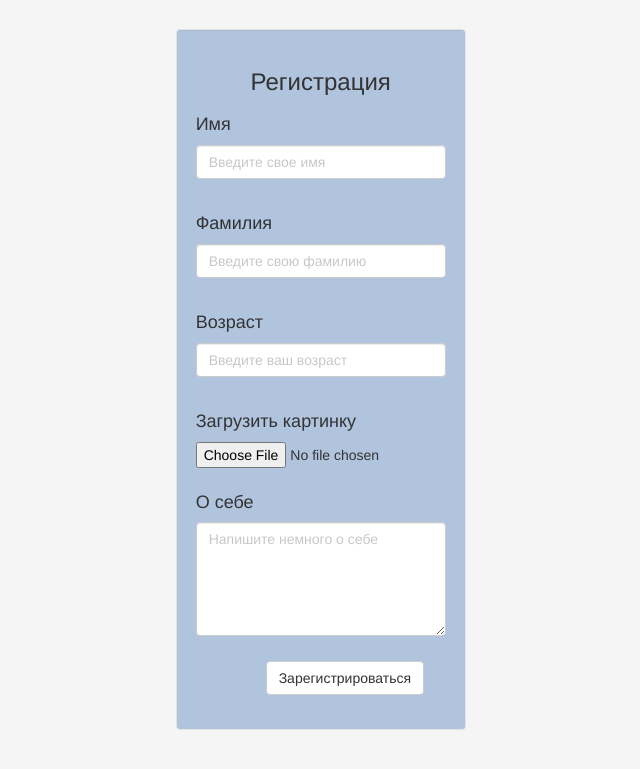
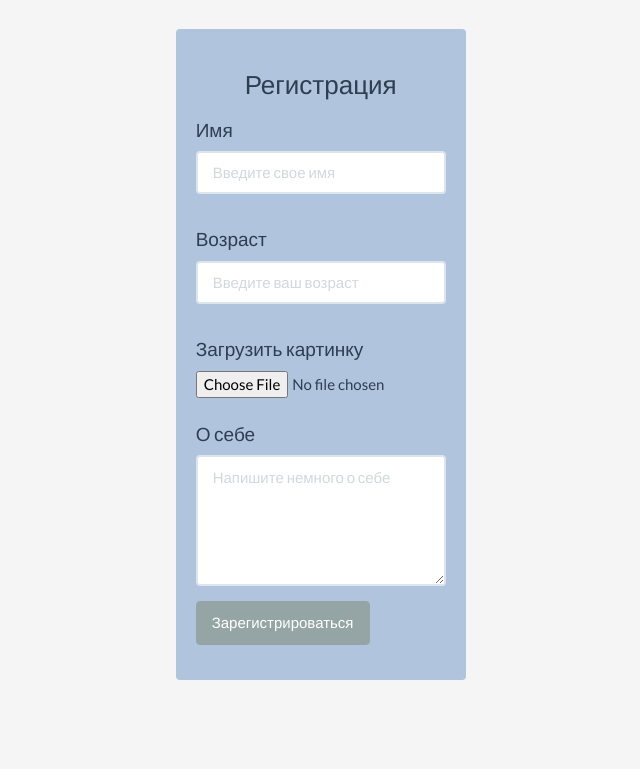
Before and after one commit to LeoSkyeer/FourthAssignment, a PHP site: page / in a window 1280 px wide. Shown: the top 769 px of the page, without its empty margins (266-906 px from the left). Run offline with PHP 8.4, Linux system fonts and the light colour scheme; some libraries are stand-ins or nearby versions.

Commit message:
Registration Form V.1.3 (Connect Sucseed)

```diff
--- a/index.php
+++ b/index.php
@@ -1,32 +1,15 @@
 <?php
 
-require_once ('php/function.php');
+include ('php\function.php');
 
-if ( isset($_POST["add-user"])){
-    if (empty($_POST["user_name"]) || empty($_POST["user_surname"]) || empty($_POST["user_age"])|| empty($_POST["user_message"])) exit ("Данные отсутствуют");
+if (isset($_POST['add_user'])){
+    if(empty($_POST['user_name']) || empty($_POST['user_age']) || empty($_POST['user_message'])) exit ("Данные отсутствуют");
+
 
     $link=connect();
-    addQuery($_POST["user_name"], $_POST["user_surnam"], $_POST["user_age"], $_POST["user_message"]);
-    close($link);
+    addQuery($_POST["user_name"], $_POST["user_age"],$_POST["user_message"],$link);
+    mysqli_close ($link);
 }
-
-//if (isset($_POST["setLogin"])){
-//    $link=connect();
-//    Autorization($_POST["userLogin"], $_POST["userPassword"]);
-//    close($link);
-//    redirect('index.php');
-//}
-//
-//if (isset($_POST["setExit"])){
-//    logout();
-//}
-//
-//if (isset($_GET["action"])&&($_GET["action"]=="accept")&&isAuth()){
-//    $link=connect();
-//    saveAccept($_GET["id"]);
-//    close($link);
-//}
-
 
 ?>
 
@@ -38,42 +21,33 @@ if ( isset($_POST["add-user"])){
     <title>Registration</title>
     <link rel="stylesheet" href="/css/normalize.css">
     <link rel="stylesheet" href="/css/bootstrap.css">
-    <link rel="stylesheet" href="/css/bootstrap.min.css.css">
-    <link rel="stylesheet" href="/css/animate.css.css">
-<!--    <script src="https://ajax.googleapis.com/ajax/libs/jquery/1.12.4/jquery.min.js"></script>-->
-<!--    <script src="http://maxcdn.bootstrapcdn.com/bootstrap/3.3.7/js/bootstrap.min.js"></script>-->
+    <link rel="stylesheet" href="/css/bootstrap.min.css">
+
 </head>
 <body style="background-color:whitesmoke;">
 <div class="col-sm-3 col-sm-offset-4">
     <div class="well" style="margin-top: 10%; background-color:lightsteelblue">
         <h3 style="text-align: center;">Регистрация</h3>
-        <form role="form" id="contactForm" data-toggle="validator" class="shake" action="index.php" method="POST" enctype="multipart/form-data">
+        <form role="form" id="contactForm"  class="shake" action="index.php" method="POST" enctype="multipart/form-data">
 
+            <!-- Имя -->
             <div class="row">
-                <!-- Имя -->
                 <div class="form-group col-sm-12">
                     <label for="name" class="h4">Имя</label>
-                    <input name="user_name" type="text" class="form-control" id="name" placeholder="Введите свое имя" data-error="Забыли как вас зовут?" required>
+                    <input name="user_name" type="text" class="form-control" id="name" placeholder="Введите свое имя" data-error="Забыли как вас зовут?" required pattern="^[А-Яа-яЁё\s]+$">
                     <div class="help-block with-errors"></div>
                 </div>
             </div>
 
-            <div class="row">
-                <!-- Фамилия -->
-                <div class="form-group col-sm-12">
-                    <label for="surname" class="h4">Фамилия</label>
-                    <input name="user_surnam" type="text" class="form-control" id="surname" placeholder="Введите свою фамилию" data-error="Забыли свою фамилию?" required>
-                    <div class="help-block with-errors"></div>
-                </div>
-            </div>
             <!--Возраст-->
             <div class="row">
                 <div class="form-group col-sm-12">
                     <label for="age" class="h4">Возраст</label>
-                    <input name="user_age" type="text" class="form-control" id="age" placeholder="Введите ваш возраст" data-error="Забыли сколько вам лет?" required>
+                    <input name="user_age" type="text" class="form-control" id="age" placeholder="Введите ваш возраст" data-error="Забыли сколько вам лет?" required pattern="^[ 0-9]+$" >
                     <div class="help-block with-errors"></div>
                 </div>
             </div>
+
             <!--Картинка-->
             <div class="row">
                 <div class="form-group col-sm-12">
@@ -81,21 +55,20 @@ if ( isset($_POST["add-user"])){
             <input type="file" class="file" name="fileToUpload" id="fileToUpload">
                 </div>
             </div>
-            <!-- Сам отзыв -->
+
+            <!-- О себе -->
             <div class="row">
             <div class="form-group col-sm-12">
                 <label for="message" class="h4">О себе</label>
                 <textarea name="user_message" id="message" class="form-control" rows="5" placeholder="Напишите немного о себе"  data-error="Необходимо написть хоть что-нибудь" required></textarea>
-                <div class="help-block with-errors"></div>
             </div>
             </div>
+
             <div class="row">
-                <div class="form-group col-sm-3 col-sm-offset-3">
-                    <input type="submit" class="btn btn-default" value="Зарегистрироваться" name="add-user">
+                <div class="form-group col-sm-3 col-sm-offset-0">
+                    <input type="submit" class="btn btn-default" value="Зарегистрироваться" name="add_user">
                 </div>
             </div>
-            <div id="msgSubmit" class="h3 text-center hidden"></div>
-
             <div class="clearfix"></div>
         </form>
     </div>
```
Also changed, not shown: php/function.php (+30 -31 lines).
